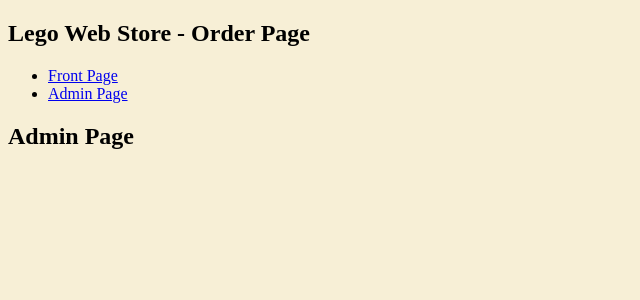
After one commit to s02blom/LegoWebStore, a Flask app: template LegoWebStore/app/templates/admin.html in a window 1280 px wide. The commit adds this page. Shown: the top 300 px of the page, without its empty margins (0-640 px from the left). Run offline with Flask 3, Linux system fonts and the light colour scheme; the template is opened without the code that fills it, so the values that code supplies are empty.

Commit message:
Add Admin Page

```diff
--- a/LegoWebStore/app/__init__.py
+++ b/LegoWebStore/app/__init__.py
@@ -29,5 +29,8 @@ def create_app(test_config=None):
     app.register_blueprint(frontpage.blueprint)
     app.add_url_rule('/', endpoint='index')
 
+    from . import admin
+    app.register_blueprint(admin.blueprint)
+
     print("Flask instance created!")
     return app
--- /dev/null
+++ b/LegoWebStore/app/templates/admin.html
@@ -0,0 +1,8 @@
+{%extends 'base.html'%}
+
+
+<h1>{%block location%}Order Page{%endblock%}</h1>
+
+{%block content%}
+    <h2>Admin Page</h2>
+{%endblock%}
--- a/LegoWebStore/app/templates/base.html
+++ b/LegoWebStore/app/templates/base.html
@@ -5,11 +5,8 @@
 <nav>
     <h1>Lego Web Store - {%block location%}{%endblock%}</h1>
     <ul>
-        {% if g.user%}
-            <li><span>{{ g.user['username']}}</span>
-        {% else%}
-            <li><a href="{{ url_for('frontpage.index') }}">Log In</a>
-        {%endif%}
+        <li><a href="{{ url_for('frontpage.index') }}">Front Page</a></li>
+        <li><a href="{{ url_for('admin.index') }}">Admin Page</a></li>
     </ul>
 </nav>
 
```
Also changed, not shown: LegoWebStore/app/admin.py (added, +9 -0 lines).
